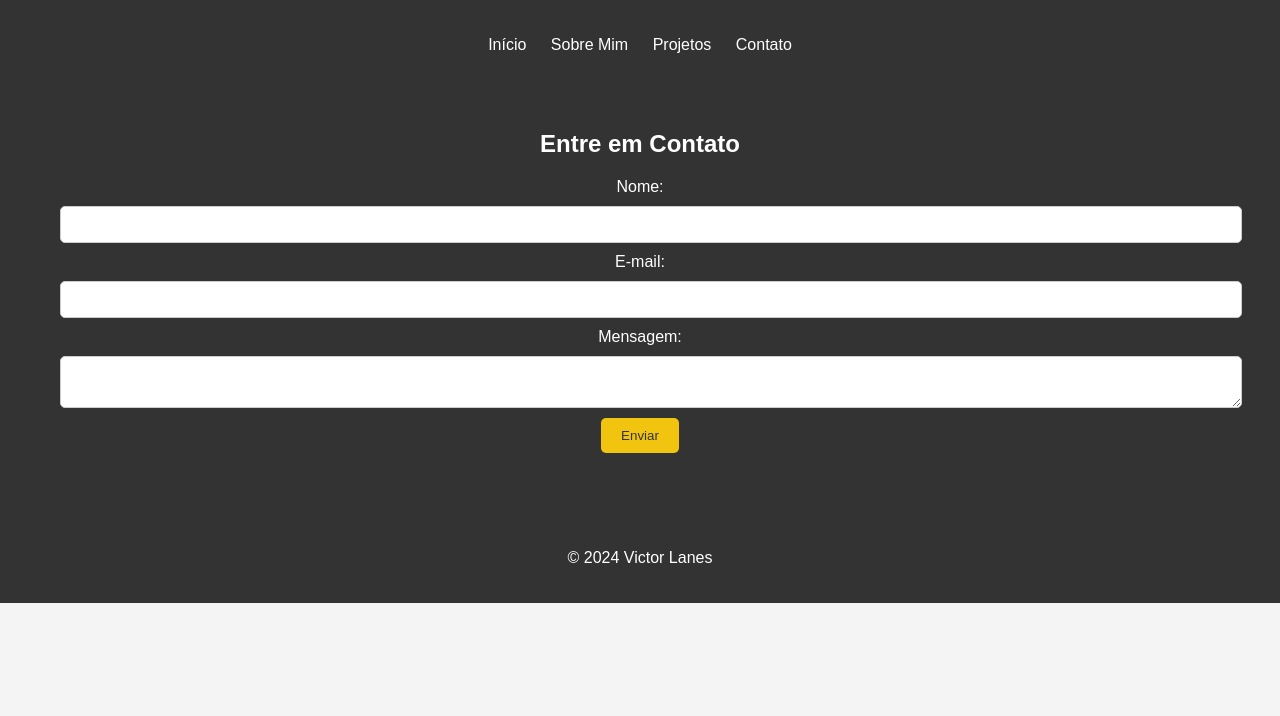
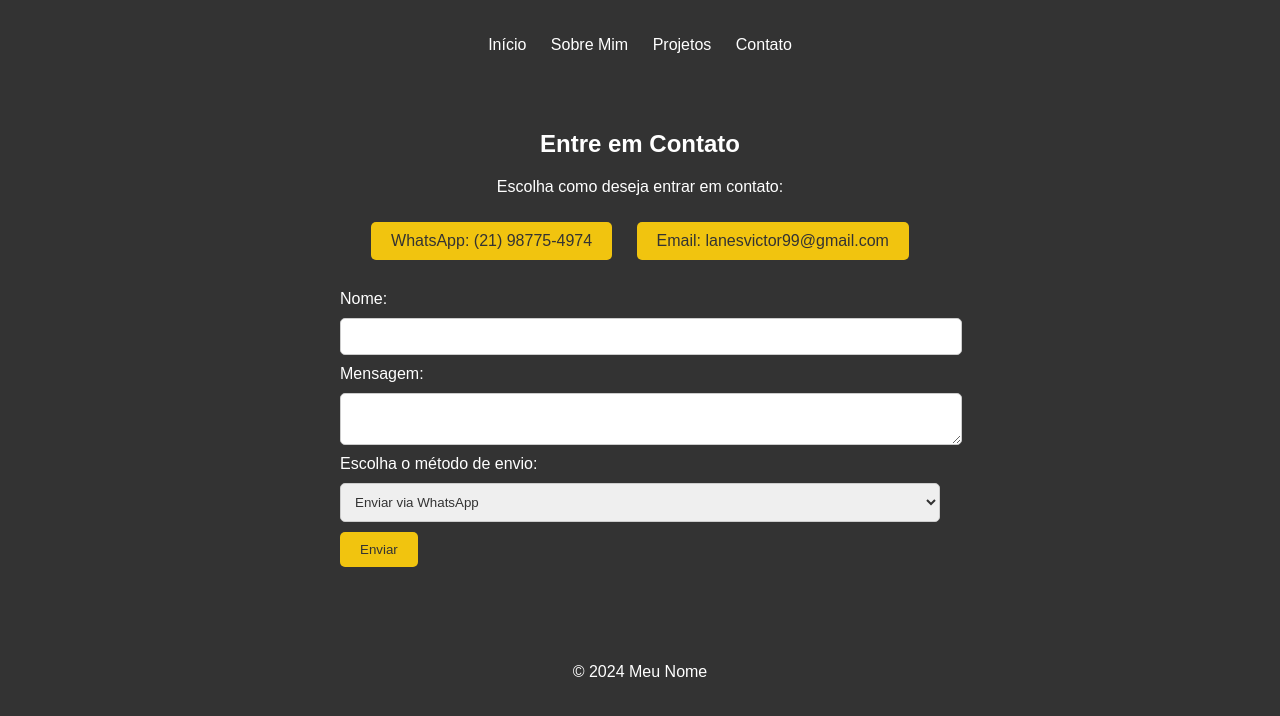
Before and after one commit to VictorLanes/Portif-lioVictor, a plain HTML site: page contact.html in a window 1280 px wide. Drawn offline with nearby package versions, Linux system fonts and the light colour scheme.

Commit message:
Update contact.html

```diff
--- a/contact.html
+++ b/contact.html
@@ -19,29 +19,156 @@
         </nav>
         <section id="contact">
             <h2 data-aos="fade-down">Entre em Contato</h2>
-            <form action="#" method="post" data-aos="fade-up">
+
+            <!-- Opção de escolher entre WhatsApp ou Email -->
+            <div data-aos="fade-up" class="contact-options">
+                <p>Escolha como deseja entrar em contato:</p>
+                <a href="https://wa.me/5521987754974" target="_blank" class="btn">WhatsApp: (21) 98775-4974</a>
+                <a href="https://mail.google.com/mail/?view=cm&fs=1&to=lanesvictor99@gmail.com&su=Contato%20via%20portfólio&body=Olá%2C%20Victor!" target="_blank" class="btn">Email: lanesvictor99@gmail.com</a>
+            </div>
+
+            <!-- Formulário para enviar mensagem via WhatsApp ou Email -->
+            <form id="contact-form" data-aos="fade-up">
                 <label for="name">Nome:</label>
                 <input type="text" id="name" name="name" required>
-
-                <label for="email">E-mail:</label>
-                <input type="email" id="email" name="email" required>
 
                 <label for="message">Mensagem:</label>
                 <textarea id="message" name="message" required></textarea>
 
-                <button type="submit" class="btn">Enviar</button>
+                <label for="contact-method">Escolha o método de envio:</label>
+                <select id="contact-method" name="contact-method" required>
+                    <option value="whatsapp">Enviar via WhatsApp</option>
+                    <option value="email">Enviar via Email</option>
+                </select>
+
+                <button type="button" class="btn" onclick="sendMessage()">Enviar</button>
             </form>
         </section>
 
     </header>
 
     <footer>
-        <p data-aos="fade-in">© 2024 Victor Lanes</p>
+        <p data-aos="fade-in">© 2024 Meu Nome</p>
     </footer>
 
     <script src="https://unpkg.com/aos@2.3.1/dist/aos.js"></script>
     <script>
         AOS.init();
+
+        function sendMessage() {
+            const name = document.getElementById('name').value;
+            const message = document.getElementById('message').value;
+            const contactMethod = document.getElementById('contact-method').value;
+
+            const whatsappNumber = "5521987754974";
+            const emailAddress = "lanesvictor99@gmail.com";
+
+            if (contactMethod === 'whatsapp') {
+                const whatsappUrl = `https://wa.me/${whatsappNumber}?text=Olá, meu nome é ${name}. Mensagem: ${message}`;
+                window.open(whatsappUrl, '_blank');
+            } else if (contactMethod === 'email') {
+                const gmailUrl = `https://mail.google.com/mail/?view=cm&fs=1&to=${emailAddress}&su=Contato%20de%20${encodeURIComponent(name)}&body=${encodeURIComponent(message)}`;
+                window.open(gmailUrl, '_blank');
+            }
+        }
     </script>
+
+    <style>
+        body {
+            background-color: #333;
+            color: #fff;
+            font-family: Arial, sans-serif;
+        }
+
+        header {
+            background-color: #333;
+            color: white;
+            padding: 20px;
+            text-align: center;
+        }
+
+        nav ul {
+            list-style: none;
+            padding: 0;
+        }
+
+        nav ul li {
+            display: inline;
+            margin: 0 10px;
+        }
+
+        nav ul li a {
+            color: white;
+            text-decoration: none;
+        }
+
+        section {
+            padding: 40px;
+            text-align: center;
+        }
+
+        .contact-options {
+            margin-bottom: 20px;
+        }
+
+        .contact-options a {
+            display: inline-block;
+            margin: 10px;
+        }
+
+        .btn {
+            background-color: #f1c40f;
+            color: #333;
+            padding: 10px 20px;
+            text-decoration: none;
+            border-radius: 5px;
+            transition: background-color 0.3s;
+            display: inline-block;
+        }
+
+        .btn:hover {
+            background-color: #e67e22;
+        }
+
+        form {
+            margin-top: 20px;
+            text-align: left;
+            max-width: 600px;
+            margin: 0 auto;
+        }
+
+        input, textarea, select {
+            width: 100%;
+            padding: 10px;
+            margin: 10px 0;
+            border-radius: 5px;
+            border: 1px solid #ccc;
+            color: #333;
+        }
+
+        input:focus, textarea:focus, select:focus {
+            border-color: #f1c40f;
+        }
+
+        button {
+            background-color: #f1c40f;
+            color: #333;
+            border: none;
+            padding: 10px 20px;
+            cursor: pointer;
+            transition: background-color 0.3s;
+        }
+
+        button:hover {
+            background-color: #e67e22;
+        }
+
+        footer {
+            background-color: #333;
+            color: white;
+            padding: 20px;
+            text-align: center;
+        }
+    </style>
 </body>
 </html>
```
